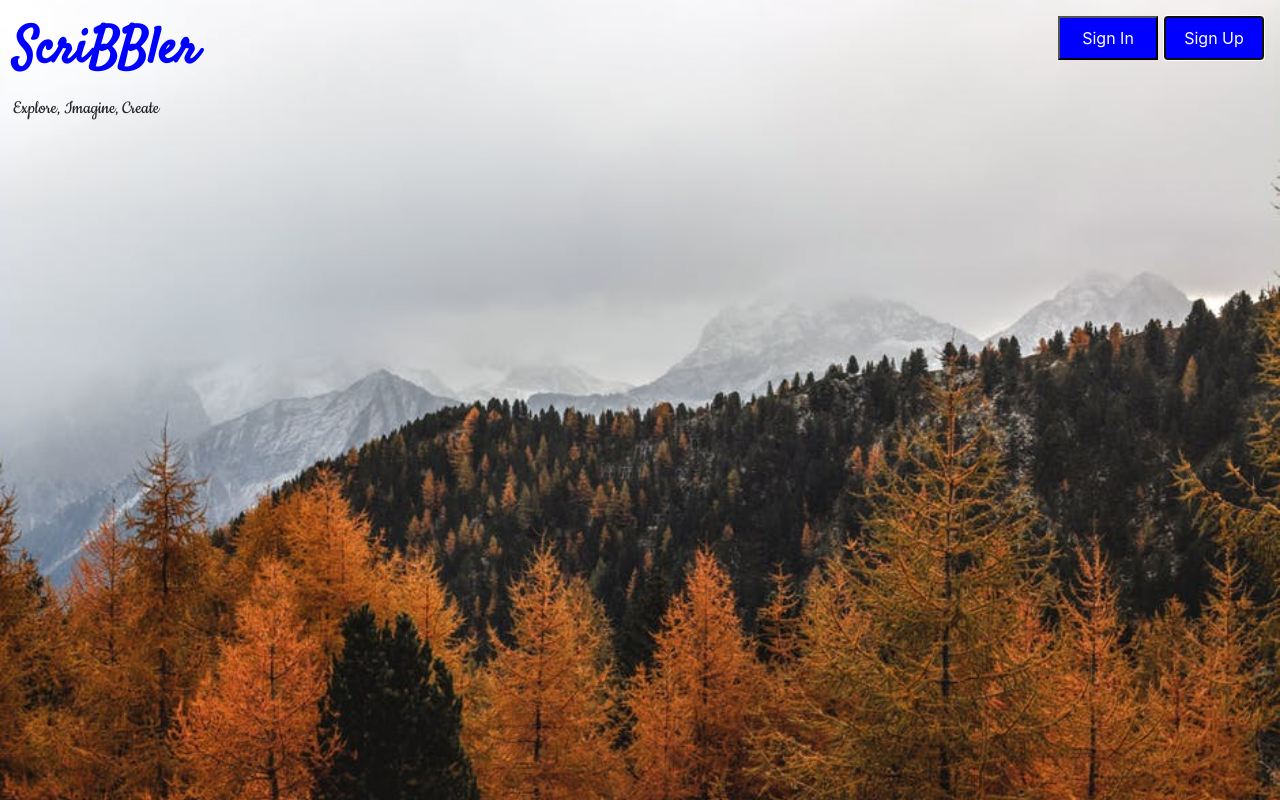
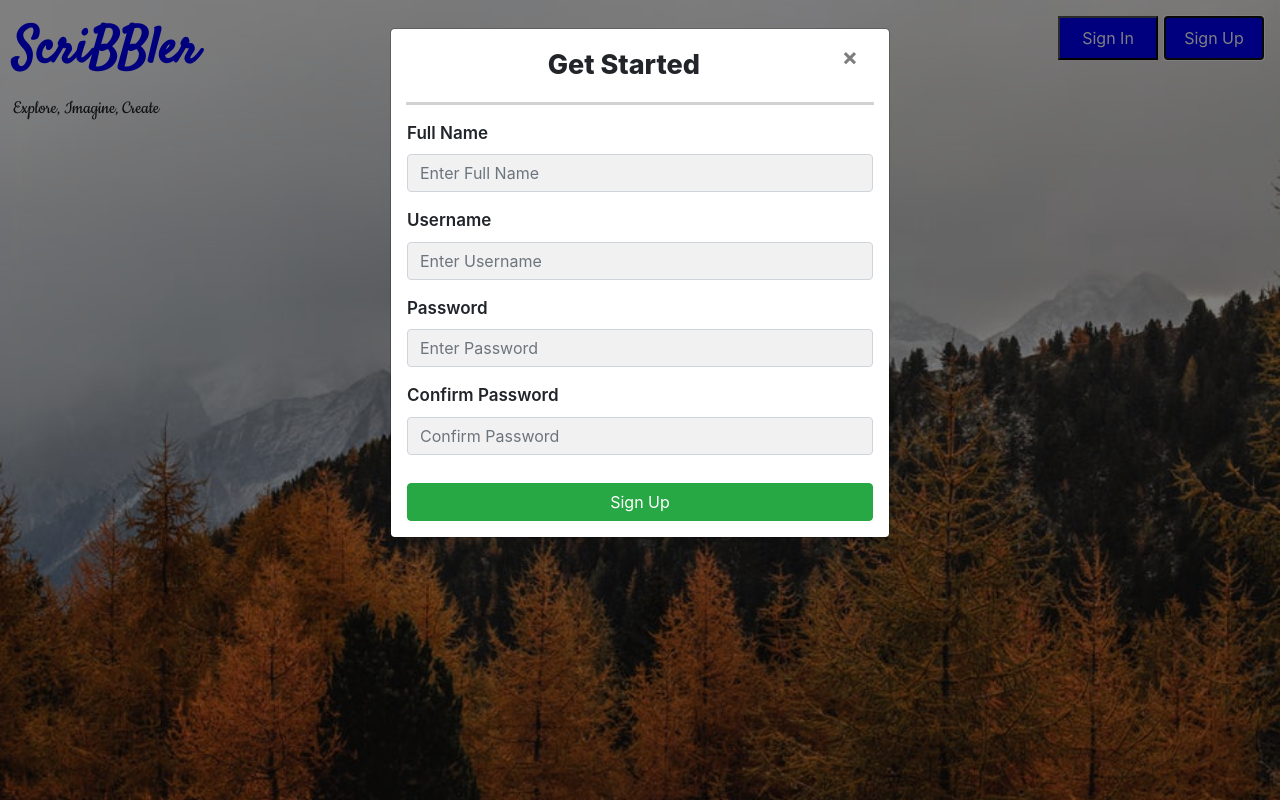
Before and after one commit to amar0898/Scribbler-Project--Frontent---UpGrad, a plain HTML site: page index.html in a window 1280 px wide. Both pictures are taken after a click on the button "Sign Up". Drawn offline with nearby package versions, Linux system fonts and the light colour scheme.

Commit message:
Sign Up button Modal has been made and styling has been also added

```diff
--- a/css/index.css
+++ b/css/index.css
@@ -10,3 +10,43 @@ body{
    overflow:hidden;
    display: block;
 }
+
+/* Css for Sign Up and Sign In button Modals on homepage */
+
+label{
+
+   font-style: normal;
+   font-weight: 600;
+   font-size: 17px;
+}
+
+h5{
+
+   font-style: normal;
+   font-weight: 800 !important;
+   font-size: 27px !important;
+}
+
+input{
+
+   background-color: #f1f1f1 !important;
+}
+
+.modal-header{
+
+   border-bottom: 3px solid #d2d2d2 !important;
+   margin: 0px 15px;
+}
+
+.modal-title{
+
+   text-align: center;
+   width: 100%;
+}
+
+.signUp_button{
+
+   width: 100%;
+   padding: 5px;
+   margin-top: 12px;
+}
--- a/index.html
+++ b/index.html
@@ -1,16 +1,12 @@
 <!DOCTYPE html>
 <html>
-
   <head>
-
     <meta name="viewport" content="width=device-width, initial-scale=1.0">
 
     <link rel="stylesheet" href="https://use.fontawesome.com/releases/v5.7.2/css/all.css"
       integrity="sha384-fnmOCqbTlWIlj8LyTjo7mOUStjsKC4pOpQbqyi7RrhN7udi9RwhKkMHpvLbHG9Sr" crossorigin="anonymous">
-
       <!-- All CSS for header section has been placed in this file -->
     <link href='css\header.css' rel='stylesheet' type='text/css'>
-
       <!-- All CSS for all the sections and pages of website except header section has been placed in this file -->
     <link href='css\index.css' rel='stylesheet' type='text/css'>
 
@@ -20,16 +16,68 @@
         integrity="sha384-Gn5384xqQ1aoWXA+058RXPxPg6fy4IWvTNh0E263XmFcJlSAwiGgFAW/dAiS6JXm" crossorigin="anonymous">
 
   </head>
-
   <body>
         <!-- Header section of Homepage -->
         <div id="main-div">
           <div class="header">
             <a href="index.html" id="logo">ScriBBler</a>
-      <button type="button" id="signup" data-toggle="modal" data-target="#mySignupModal">Sign Up</button>
-      <button type="button" id="signin" data-toggle="modal" data-target="#mySigninModal">Sign In</button>
+            <button type="button" id="signup" onclick="" data-toggle="modal" data-target="#signupModal">Sign Up</button>
+            <button type="button" id="signin" data-toggle="modal" data-target="#signinModal">Sign In</button>
             <p id="tagline">Explore, Imagine, Create</p>
           </div>
         </div>
+
+        <!-- code for User Sign up modal -->
+        <div id="signUp_div">
+          <div class="modal" id="signupModal">
+            <div class="modal-dialog" role="document">
+              <div class="modal-content">
+                <div class="modal-header">
+                  <h5 class="modal-title">Get Started</h5>
+                  <button type="button" class="close" data-dismiss="modal" aria-label="Close">
+                  <span aria-hidden="true">&times;</span>
+                  </button>
+                </div>
+                <div class="modal-body">
+                  <form>
+                    <div class="form-group">
+                      <label for="fullName">Full Name</label>
+                      <input type="text" class="form-control" id="full_name" aria-describedby="emailHelp"
+                      placeholder="Enter Full Name" required>
+                    </div>
+                    <div class="form-group">
+                      <label for="userName">Username</label>
+                      <input type="text" class="form-control" id="user_name" aria-describedby="emailHelp"
+                      placeholder="Enter Username" required>
+                    </div>
+                    <div class="form-group">
+                      <label for="password">Password</label>
+                      <input type="password" class="form-control" id="first_password" placeholder="Enter Password"
+                      required>
+                    </div>
+                    <div class="form-group">
+                      <label for="confirmPassword">Confirm Password</label>
+                      <input type="password" class="form-control" id="confirm_password" placeholder="Confirm Password"
+                      required>
+                    </div>
+                    <div>
+                      <button type="submit" class="btn btn-success signUp_button">Sign Up</button>
+                    </div>
+                  </form>
+                </div>
+              </div>
+            </div>
+          </div>
+        </div>
+
+        <script src="https://code.jquery.com/jquery-3.2.1.slim.min.js"
+        integrity="sha384-KJ3o2DKtIkvYIK3UENzmM7KCkRr/rE9/Qpg6aAZGJwFDMVNA/GpGFF93hXpG5KkN" crossorigin="anonymous">
+        </script>
+        <script src="https://cdnjs.cloudflare.com/ajax/libs/popper.js/1.12.9/umd/popper.min.js"
+        integrity="sha384-ApNbgh9B+Y1QKtv3Rn7W3mgPxhU9K/ScQsAP7hUibX39j7fakFPskvXusvfa0b4Q" crossorigin="anonymous">
+        </script>
+        <script src="https://maxcdn.bootstrapcdn.com/bootstrap/4.0.0/js/bootstrap.min.js"
+        integrity="sha384-JZR6Spejh4U02d8jOt6vLEHfe/JQGiRRSQQxSfFWpi1MquVdAyjUar5+76PVCmYl" crossorigin="anonymous">
+        </script>
   </body>
 </html>
```
Lines whose indentation alone changed are shown as unchanged.
